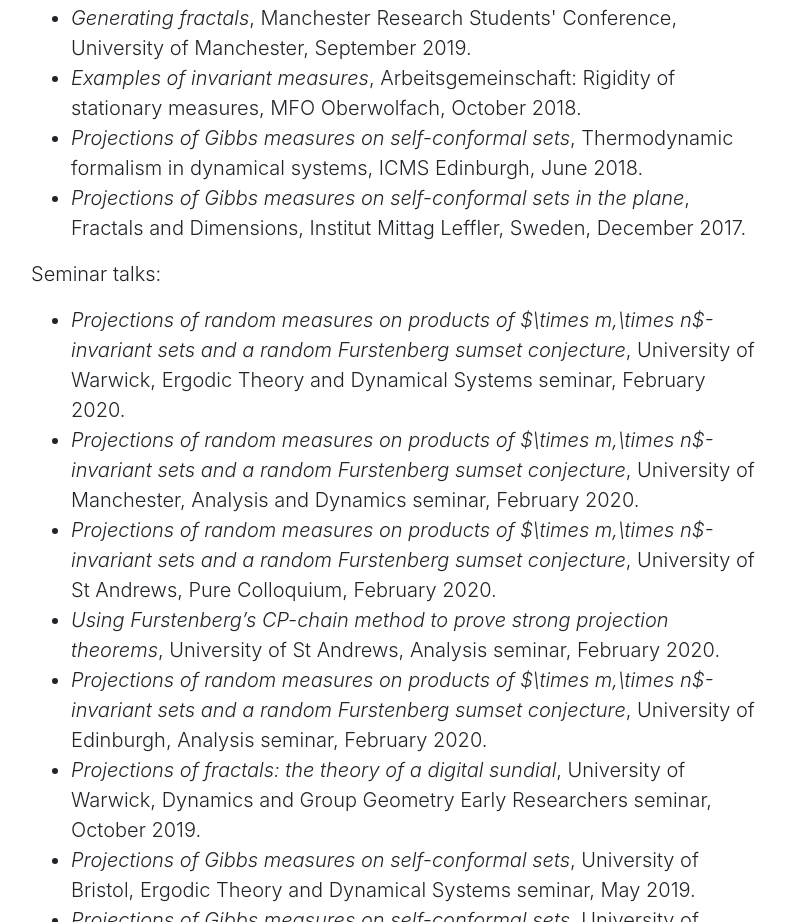
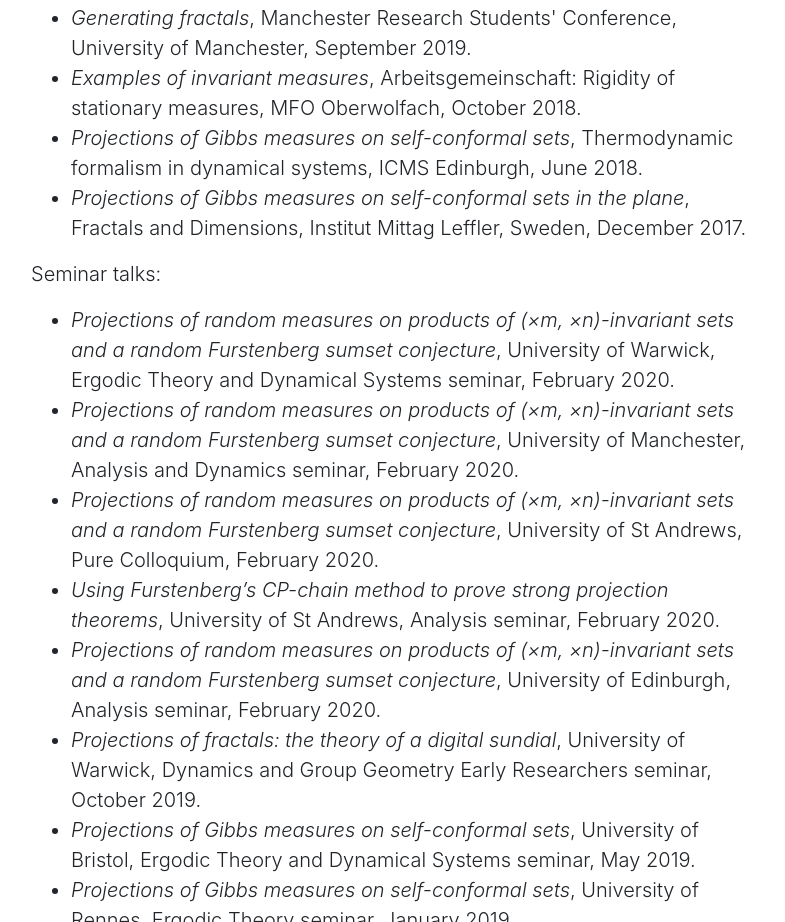
Before and after one commit to catherinebruce/catherinebruce.github.io, a website with bundled scripts: page index.html in a window 1280 px wide. Shown: the part 2197-3119 px from the top of the page, without its empty margins (244-1029 px from the left). Built offline with nearby package versions, Linux system fonts and the light colour scheme.

Commit message:
changed math

```diff
--- a/index.html
+++ b/index.html
@@ -101,7 +101,7 @@
             Here is a list of my publications and preprints.
           </p>
           <ul class="lead">
-            <li><i>Projections of random ergodic measures on (×m, ×n)-invariant sets and a random Furstenberg sumset conjecture</i>, in preparation.</li>
+            <li><i>Projections of random ergodic measures on products of Cantor sets and a random Furstenberg sumset conjecture</i>, in preparation.</li>
             <li><i><a href="https://iopscience.iop.org/article/10.1088/1361-6544/aaec9f" target="_blank">Projections of Gibbs measures on self-conformal sets</a></i> (with X. Jin), Nonlinearity, 32.2, 603 - 621, 2019.</li>
             <li><i><a href="https://arxiv.org/abs/1509.07558" target="_blank">The Hausdorff dimension of quasi-circles: a result of Ruelle and Bowen</a></i>, preprint, arXiv:1509.07558, 9 pages, 2015.</li>
           </ul>
@@ -131,11 +131,11 @@
             Seminar talks:
           </p>
           <ul class="lead">
-<li><i>Projections of random measures on products of $\times m,\times n$-invariant sets and a random Furstenberg sumset conjecture</i>, University of Warwick, Ergodic Theory and Dynamical Systems seminar, February 2020.</li>
-<li><i>Projections of random measures on products of $\times m,\times n$-invariant sets and a random Furstenberg sumset conjecture</i>, University of Manchester, Analysis and Dynamics seminar, February 2020.</li>
-<li><i>Projections of random measures on products of $\times m,\times n$-invariant sets and a random Furstenberg sumset conjecture</i>, University of St Andrews, Pure Colloquium, February 2020.</li>
+<li><i>Projections of random measures on products of (×m, ×n)-invariant sets and a random Furstenberg sumset conjecture</i>, University of Warwick, Ergodic Theory and Dynamical Systems seminar, February 2020.</li>
+<li><i>Projections of random measures on products of (×m, ×n)-invariant sets and a random Furstenberg sumset conjecture</i>, University of Manchester, Analysis and Dynamics seminar, February 2020.</li>
+<li><i>Projections of random measures on products of (×m, ×n)-invariant sets and a random Furstenberg sumset conjecture</i>, University of St Andrews, Pure Colloquium, February 2020.</li>
 <li><i>Using Furstenberg’s CP-chain method to prove strong projection theorems</i>, University of St Andrews, Analysis seminar, February 2020.</li>
-<li><i>Projections of random measures on products of $\times m,\times n$-invariant sets and a random Furstenberg sumset conjecture</i>, University of Edinburgh, Analysis seminar, February 2020.</li>
+<li><i>Projections of random measures on products of (×m, ×n)-invariant sets and a random Furstenberg sumset conjecture</i>, University of Edinburgh, Analysis seminar, February 2020.</li>
             <li><i>Projections of fractals: the theory of a digital sundial</i>, University of Warwick, Dynamics and Group Geometry Early Researchers seminar, October 2019.</li>
             <li><i>Projections of Gibbs measures on self-conformal sets</i>, University of Bristol, Ergodic Theory and Dynamical Systems seminar, May 2019.</li>
             <li><i>Projections of Gibbs measures on self-conformal sets</i>, University of Rennes, Ergodic Theory seminar, January 2019.</li>
```
